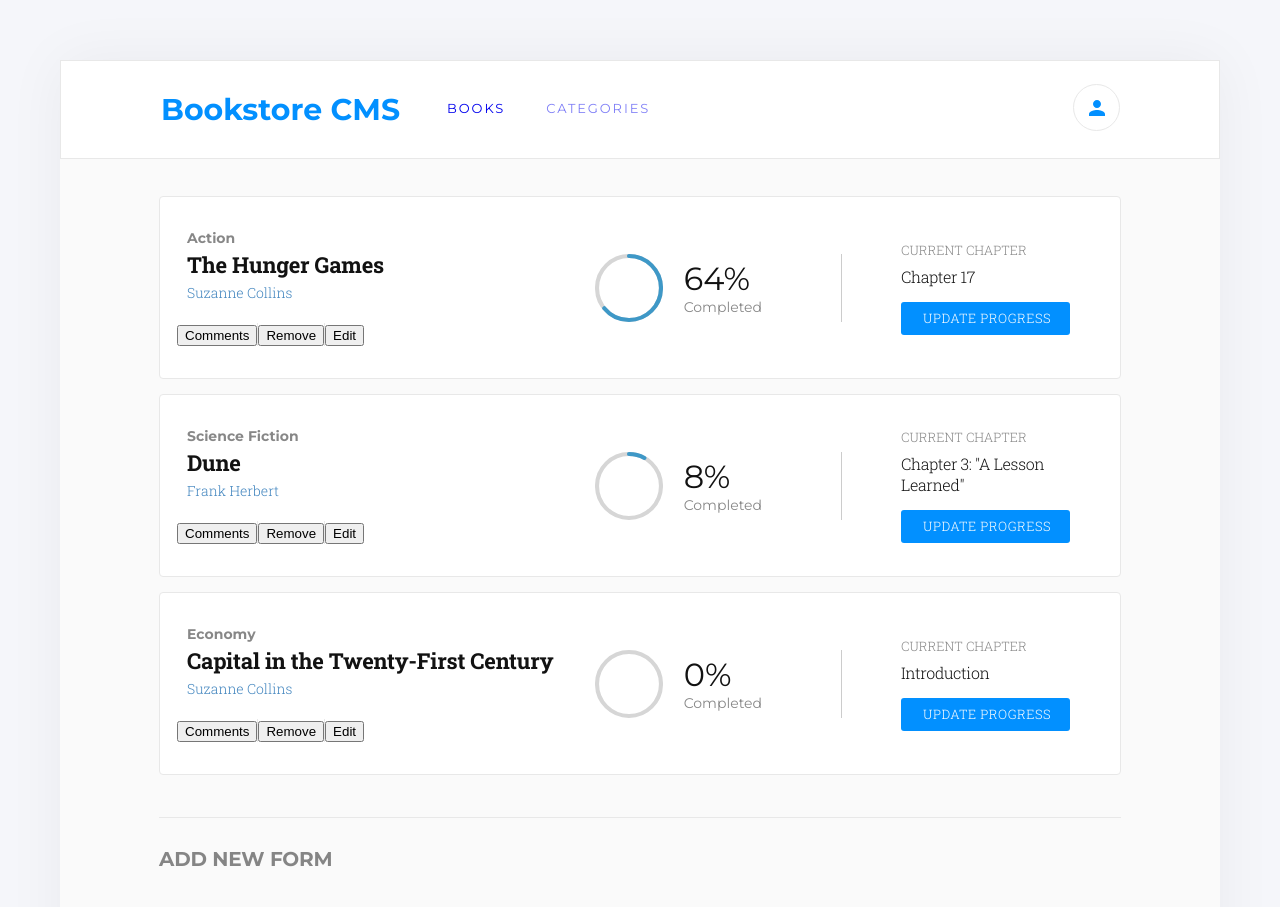
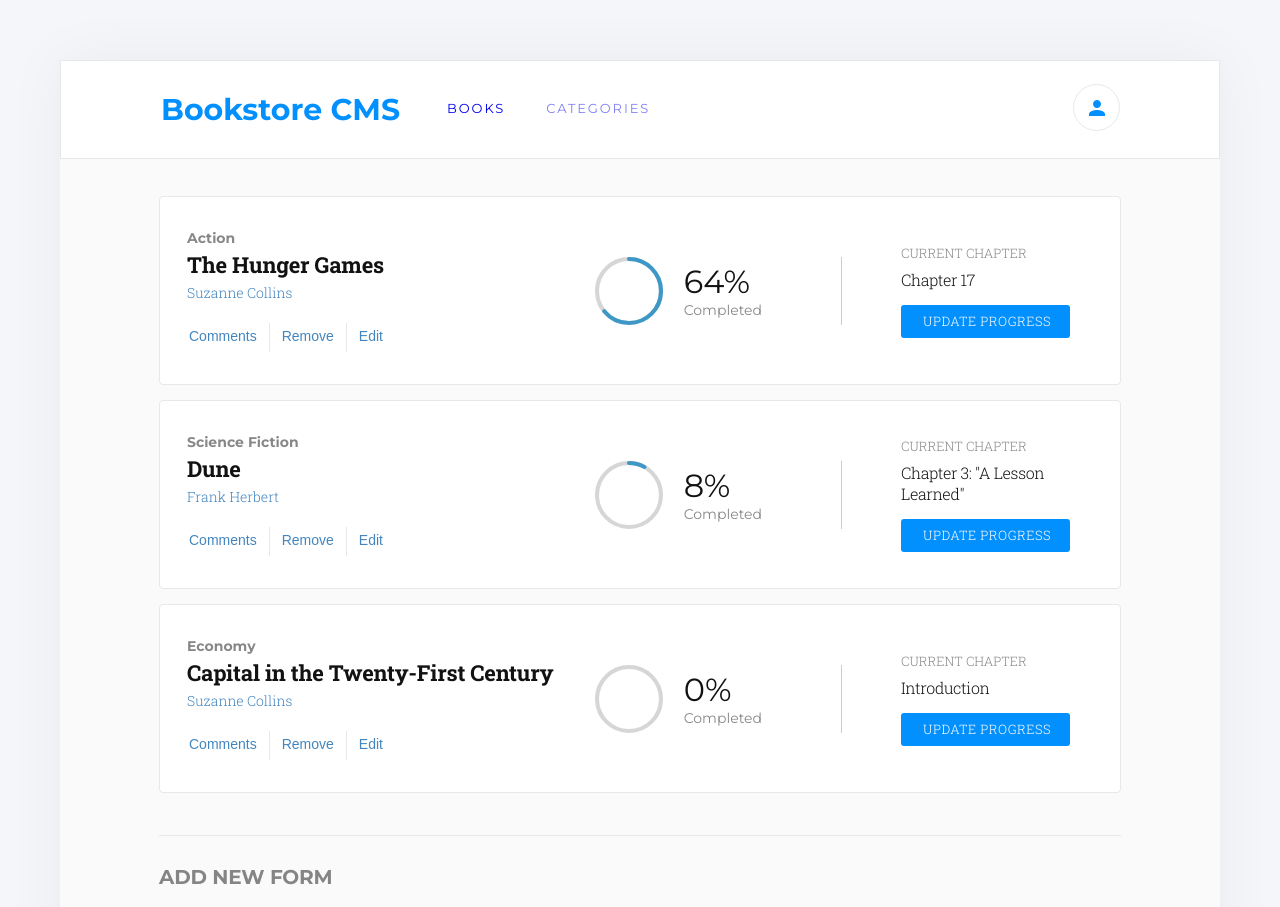
Before and after one commit to yemidada/bootstore, a React (Create React App) app: page / in a window 1280 px wide. Shown: the top 907 px of the page. Built offline with nearby package versions, Linux system fonts and the light colour scheme.

Commit message:
fixed linter error

```diff
--- a/src/components/Book/BookItem.jsx
+++ b/src/components/Book/BookItem.jsx
@@ -1,6 +1,6 @@
 import { CircularProgressbar } from 'react-circular-progressbar';
 import PropTypes from 'prop-types';
-import 'react-circular-progressbar/dist/styles';
+import 'react-circular-progressbar/dist/styles.css';
 
 const BookItem = (props) => {
   const { book } = props;
--- a/src/styles/book.css
+++ b/src/styles/book.css
@@ -55,7 +55,7 @@
   border-right: solid 1px var(--white-three);
 }
 
-.book-item .actions li a {
+.book-item .actions li button {
   display: block;
   font-size: 0.875rem;
   padding: 0 12px 3px 12px;
@@ -63,6 +63,8 @@
   font-weight: 300;
   color: #4386bf;
   text-decoration: none;
+  background: transparent;
+  border: none;
 }
 
 .book-item .actions li:last-child {
--- a/src/styles/form.css
+++ b/src/styles/form.css
@@ -12,7 +12,7 @@
 
 .bookform .form {
   display: grid;
-  grid-template-columns: 30% 30% 20% 15%;
+  grid-template-columns: 30% 30% 20% 12%;
   gap: 30px;
 }
 
```
